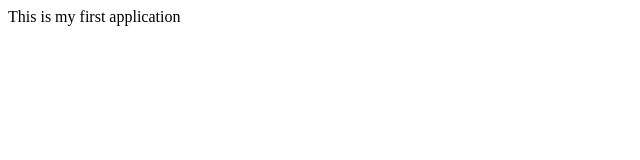
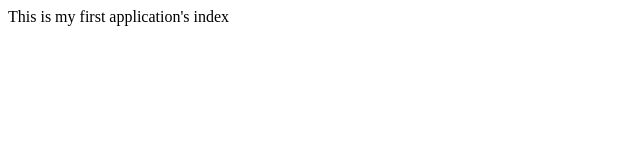
Before and after one commit to Priyanka05hithup/exercise-2, a plain HTML site: page index.html in a window 1280 px wide. Shown: the full height of the page, 0-640 px from the left. Drawn offline with Linux system fonts and the light colour scheme.

Commit message:
Modifying index.html

```diff
--- a/index.html
+++ b/index.html
@@ -2,5 +2,5 @@
 <html>
     <head>
     </head>
-    <body>This is my first application</body>
+    <body>This is my first application's index</body>
 </html>
```
